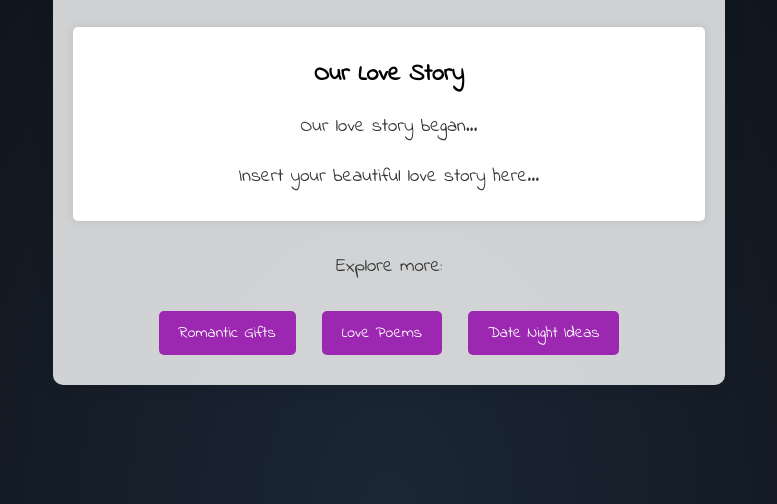
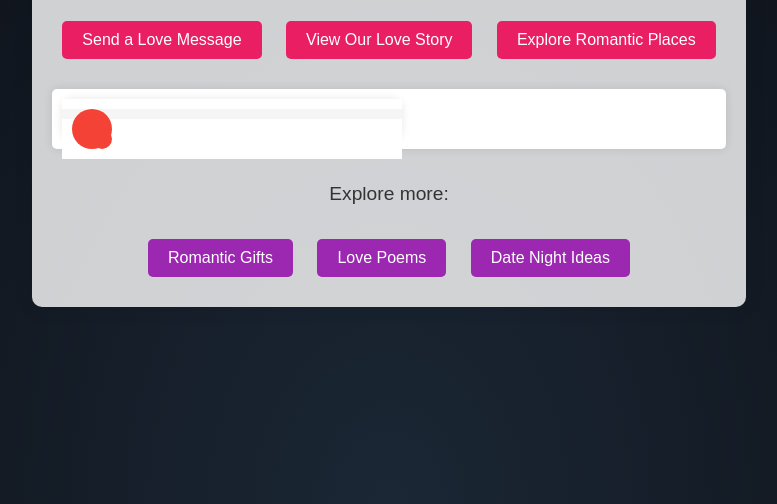
Before and after one commit to inbetweenspac/mikaela.github.io, a plain HTML site: page index.html in a window 1280 px wide. Both pictures are taken after a click on the link "View Our Love Story". Shown: the part 336-840 px from the top of the page, without its empty margins (251-1028 px from the left). Drawn offline with Linux system fonts and the light colour scheme.

Commit message:
Update index.html

```diff
--- a/index.html
+++ b/index.html
@@ -3,7 +3,7 @@
 <head>
 <meta charset="UTF-8">
 <meta name="viewport" content="width=device-width, initial-scale=1.0">
-<title>Love-themed Interactive Page</title>
+<title>Mikaela</title>
 <style>
     body {
         font-family: Arial, sans-serif;
@@ -142,9 +142,131 @@
         </div>
 
         <div id="love-story" class="message">
-            <h2>Our Love Story</h2>
-            <p>Our love story began...</p>
-            <p>Insert your beautiful love story here...</p>
+            <head>
+            <meta charset="UTF-8">
+            <meta name="viewport" content="width=device-width, initial-scale=1.0">
+            <title>Love Note in Envelope</title>
+            <style>
+                body {
+                    background-color: #f8f8f8;
+                    display: flex;
+                    justify-content: center;
+                    align-items: center;
+                    height: 100vh;
+                    margin: 0;
+                    font-family: Arial, sans-serif;
+                }
+                .scissors {
+                    position: relative;
+                    width: 300px;
+                }
+                .envelop {
+                    position: relative;
+                    width: 100%;
+                    max-width: 300px;
+                    background-color: #fff;
+                    border-radius: 10px;
+                    box-shadow: 0 0 10px rgba(0, 0, 0, 0.1);
+                    padding: 20px;
+                }
+                .envelop__front-paper, .envelop__back-paper, .envelop__up-paper, .envelop__sticker, .envelop__false-sticker {
+                    position: absolute;
+                    top: 0;
+                    left: 0;
+                    width: 100%;
+                    height: 100%;
+                }
+                .envelop__front-paper {
+                    background-color: #fff;
+                    z-index: 1;
+                }
+                .envelop__back-paper {
+                    background-color: #f5f5f5;
+                    z-index: 2;
+                    transform: translateY(10px);
+                }
+                .envelop__up-paper {
+                    background-color: #ffffff;
+                    z-index: 3;
+                    transform: translateY(20px);
+                    transition: transform 0.3s ease;
+                }
+                .envelop:hover .envelop__up-paper {
+                    transform: translateY(0);
+                }
+                .envelop__sticker {
+                    background-color: #f44336;
+                    width: 40px;
+                    height: 40px;
+                    border-radius: 50%;
+                    z-index: 4;
+                    top: 10px;
+                    left: 10px;
+                }
+                .envelop__false-sticker {
+                    background-color: #f44336;
+                    width: 20px;
+                    height: 20px;
+                    border-radius: 50%;
+                    z-index: 5;
+                    top: 30px;
+                    left: 30px;
+                }
+                .envelop__content {
+                    padding: 20px;
+                    display: none;
+                }
+                .envelop:hover .envelop__content {
+                    display: block;
+                }
+                .note {
+                    margin-bottom: 20px;
+                    padding: 10px;
+                    background-color: #ffffcc;
+                    border-radius: 5px;
+                    box-shadow: 0 2px 5px rgba(0, 0, 0, 0.1);
+                }
+                .note__text {
+                    line-height: 1.6;
+                }
+                .note__text p {
+                    margin: 0;
+                }
+            </style>
+            </head>
+            <body>
+                <div class="scissors">
+                    <div class="envelop">
+                        <div class="envelop__front-paper"></div>
+                        <div class="envelop__back-paper"></div>
+                        <div class="envelop__up-paper js-up-paper"></div>
+                        <div class="envelop__sticker js-sticker"></div>
+                        <div class="envelop__false-sticker"></div>
+                        <div class="envelop__content js-envelop-content">
+                            <div class="love-notes">
+                                <div class="note js-note">
+                                    <div class="note__text">
+                                        <p>Hola amor, te quiero dar las gracias por todo, por las alegrías, por las risas, por los lindos momentos pero, también por los malos, porque aunque haya malos momentos...</p>
+                                    </div>
+                                </div>
+                                <div class="note js-note">
+                                    <div class="note__text">
+                                        <p>quiero pasarlos contigo, luchar y superarlos juntos. La verdad eres muy importante para mi, amo lo que tenemos juntos y sé que podemos mejorar y mantenerlo si los dos queremos y créeme que yo quiero.</p>
+                                    </div>
+                                </div>
+                                <div class="note js-note">
+                                    <div class="note__text">
+                                        <p>En verdad te amo y se que podemos lograrlo, y lo intentare hasta que ya no este en mis manos, porque no estoy contigo por necesidad ni por superficialidad, estoy contigo por elección.</p>
+                                        <p>Te amo mensa &hearts;</p>
+                                    </div>
+                                </div>
+                            </div>
+                        </div>
+                    </div>
+                </div>
+            </body>
+            </html>
+
         </div>
 
         <div id="romantic-places" class="message">
```
Lines whose indentation alone changed are shown as unchanged.
